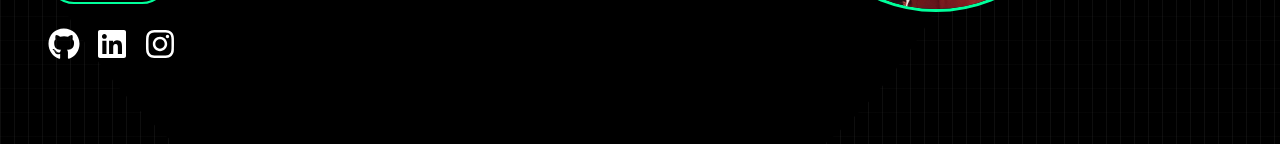
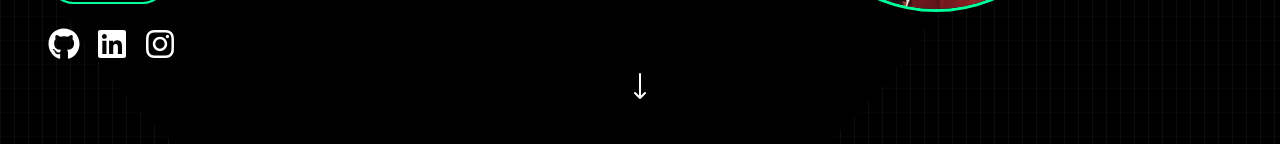
Before and after one commit to antonythomas123/Portolio, a React (Vite) app: page / in a window 1280 px wide. Shown: the part 656-800 px from the top of the page. Built offline with nearby package versions, Linux system fonts and the light colour scheme.

Commit message:
Arrow styling

```diff
--- a/src/views/LandingPage/LandingPage.jsx
+++ b/src/views/LandingPage/LandingPage.jsx
@@ -9,8 +9,6 @@ import {
 import { Button } from "@headlessui/react";
 
 function LandingPage() {
-  const [width, setWidth] = useState(window.innerWidth);
-
   const handleDownload = () => {
     const link = document.createElement("a");
     link.href = ResumeAntony; // Use the imported PDF as the href
@@ -20,12 +18,6 @@ function LandingPage() {
     document.body.removeChild(link);
   };
 
-  // useEffect(() => {
-  //   const handleResize = () => setWidth(window.innerWidth);
-  //   window.addEventListener("resize", handleResize);
-  //   return () => window.removeEventListener("resize", handleResize);
-  // }, []);
-
   const scrollToSection = (id) => {
     const section = document.getElementById(id);
     if (section) {
@@ -34,7 +26,7 @@ function LandingPage() {
   };
 
   return (
-    <div>
+    <div className="relative">
       <div className="flex flex-col-reverse items-center md:flex-row h-full md:h-screen flex-1">
         <div className="flex flex-col gap-6 md:w-1/2 w-full items-center md:items-start">
           <div className="tracking-widest flex flex-col gap-2 text-center md:text-left">
@@ -119,10 +111,10 @@ function LandingPage() {
             alt=""
           />
         </div>
-      </div>
 
-      <div className="w-full flex items-center justify-center mt-10">
-        <ArrowLongDownIcon className="size-8" />
+        <div className="absolute bottom-[-40px] md:bottom-40 w-full flex items-center justify-center mt-10">
+          <ArrowLongDownIcon className="size-8" />
+        </div>
       </div>
     </div>
   );
```
